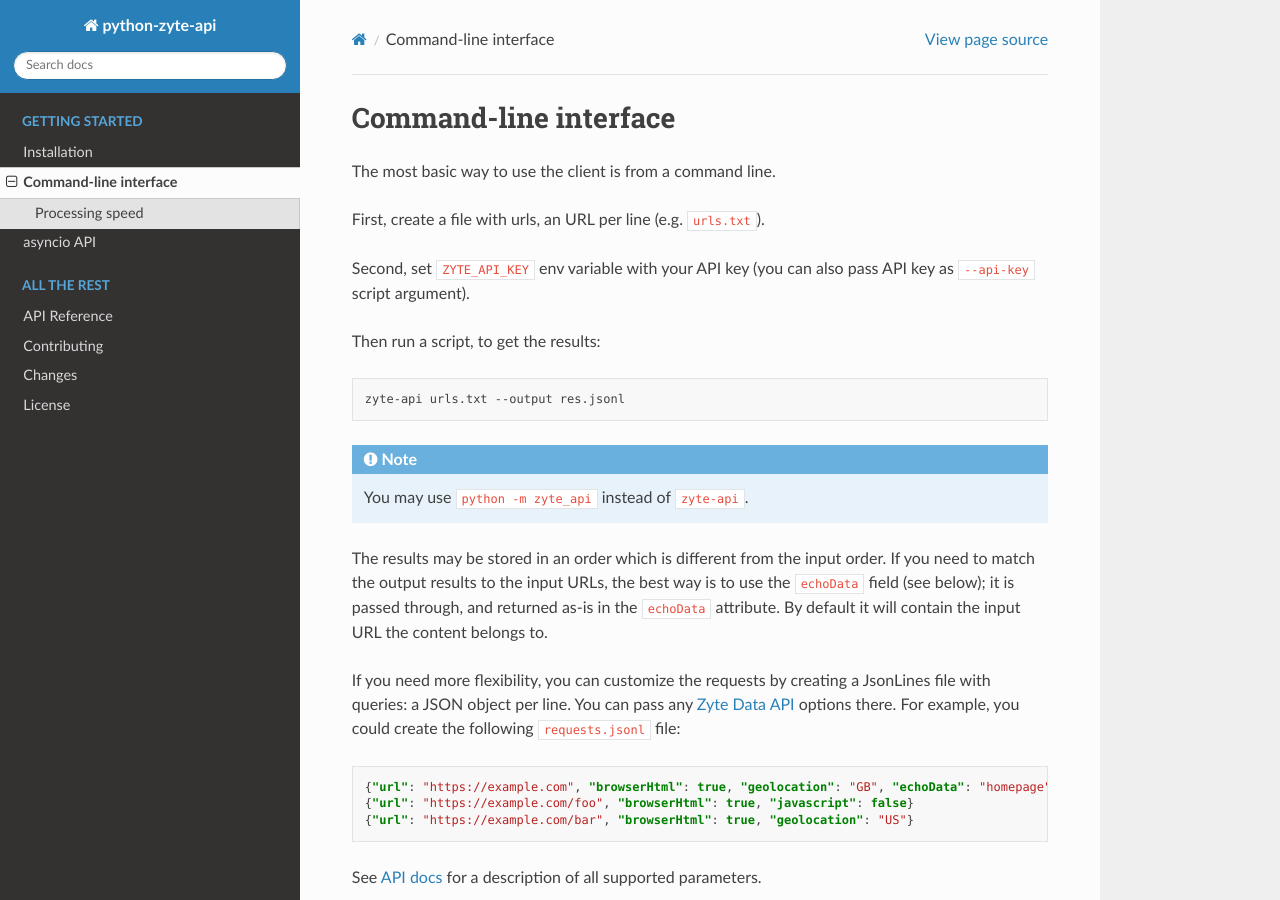
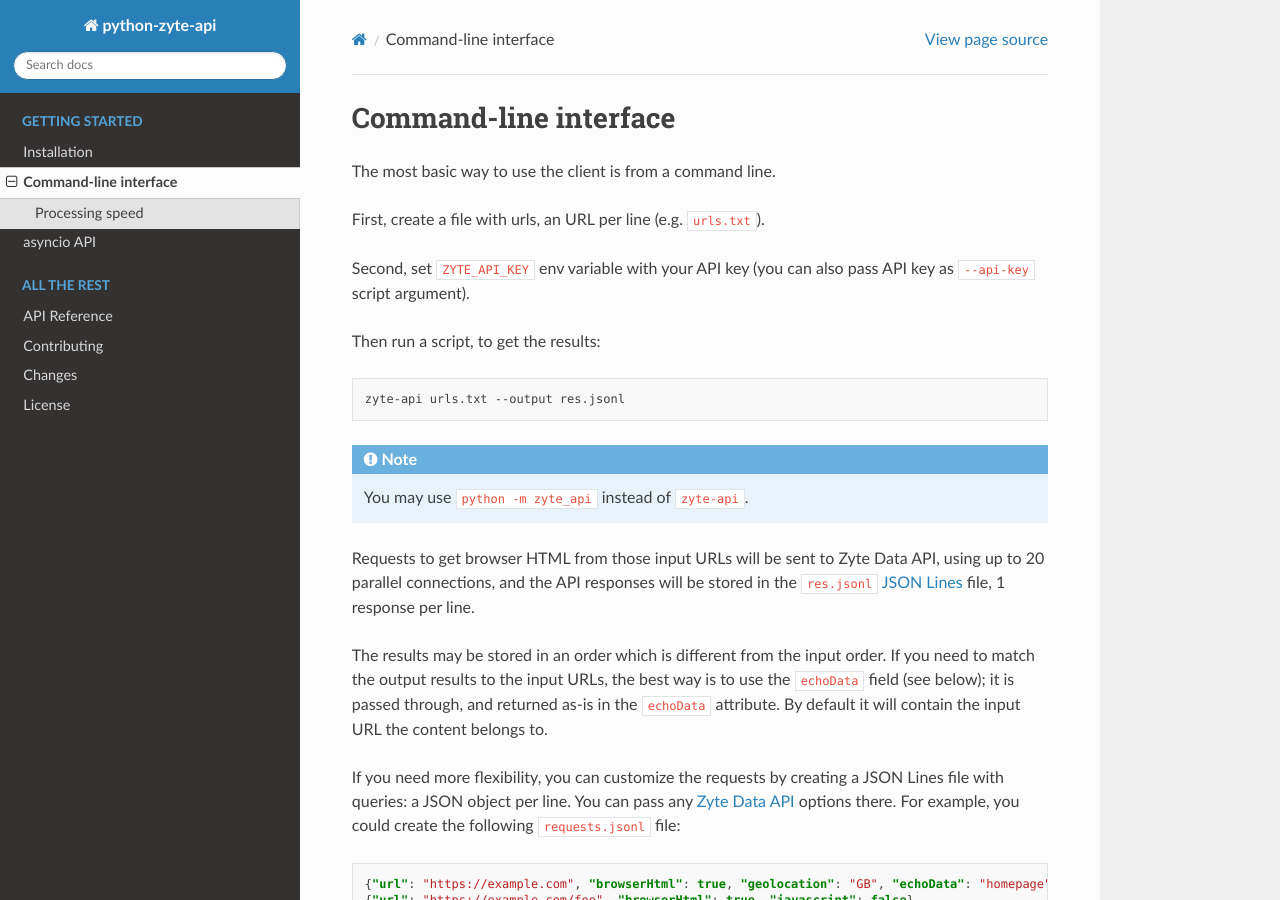
Before and after one commit to zytedata/python-zyte-api, a Sphinx documentation site: the page built from docs/command_line.rst, in a window 1280 px wide and 900 px high. Built offline with Sphinx 7.4.7 and the Read the Docs theme 2.0.0, drawn with Linux system fonts in a browser that asks for light colours.

Commit message:
Documentation: clarify the behavior with plain-text input

```diff
--- a/docs/command_line.rst
+++ b/docs/command_line.rst
@@ -20,6 +20,12 @@
 
 .. note:: You may use ``python -m zyte_api`` instead of ``zyte-api``.
 
+Requests to get browser HTML from those input URLs will be sent to Zyte Data
+API, using up to 20 parallel connections, and the API responses will be stored
+in the ``res.jsonl`` `JSON Lines`_ file, 1 response per line.
+
+.. _JSON Lines: https://jsonlines.org/
+
 The results may be stored in an order which is different from the input order.
 If you need to match the output results to the input URLs, the best way is to
 use the ``echoData`` field (see below); it is passed through, and returned
@@ -27,7 +33,7 @@
 the content belongs to.
 
 If you need more flexibility, you can customize the requests by creating
-a JsonLines file with queries: a JSON object per line. You can pass any
+a JSON Lines file with queries: a JSON object per line. You can pass any
 `Zyte Data API`_ options there. For example, you could create the following
 ``requests.jsonl`` file:
 
```
